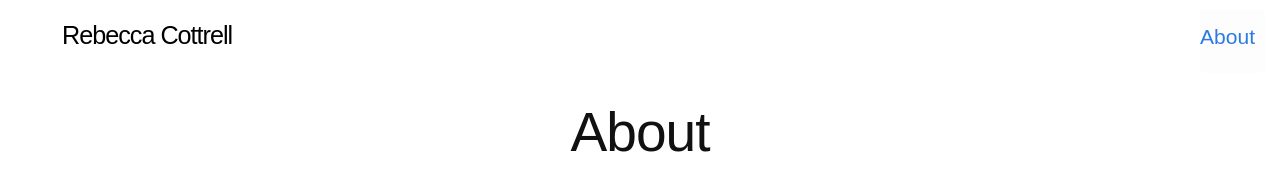
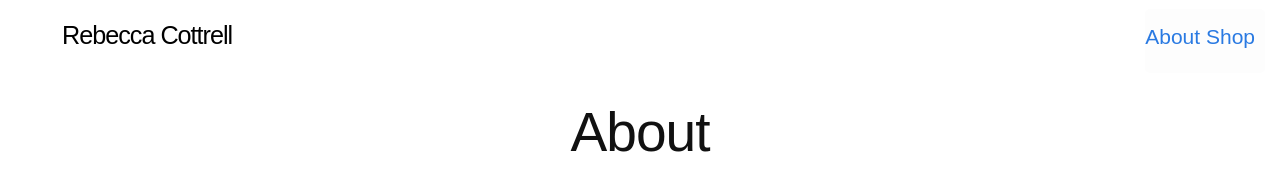
Before and after one commit to rivalee/rivalee.github.io, a Jekyll site: the page built from about.md, in a window 1280 px wide. Shown: the top 192 px of the page. Built offline with Jekyll 4.4.1, drawn with Linux system fonts in a browser that asks for light colours; some web fonts are replaced.

Commit message:
Add shop link

```diff
--- a/_includes/header.html
+++ b/_includes/header.html
@@ -21,6 +21,8 @@
 
         <div class="trigger">
           <a href="/about">About</a>
+          <a href="https://rapturebird.bigcartel.com">Shop</a>
+
 
           <!--
           {%- for path in page_paths -%}
```
Also changed, not shown: 15 other files.
